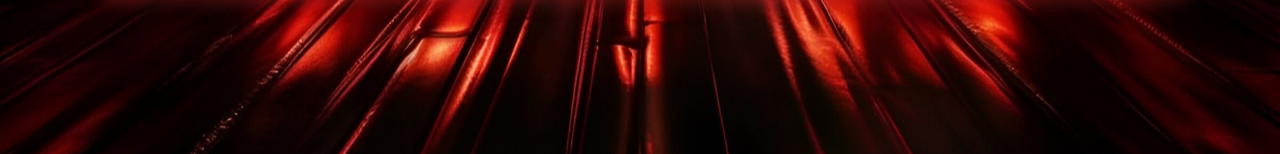
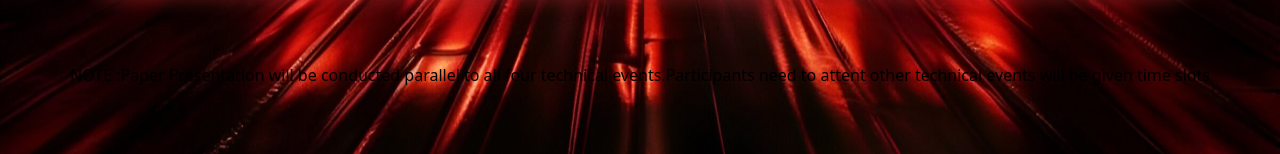
Before and after one commit to Nishok-12/phantasm_blaze, a website: page public/schedule.html in a window 1280 px wide. Shown: the part 1048-1202 px from the top of the page. Drawn offline with Linux system fonts and the light colour scheme; a web font is replaced by a local one.

Commit message:
Update schedule.html

```diff
--- a/public/schedule.html
+++ b/public/schedule.html
@@ -431,7 +431,7 @@
     </tr>
   </tbody>
     </table>
-    <p></p>
+    <p> NOTE :Paper Presentation will be conducted parallel to all four technical events.Participants need to attent other technical events will be given time slots  </p>
     <br>
     <br>
     <br>
```
